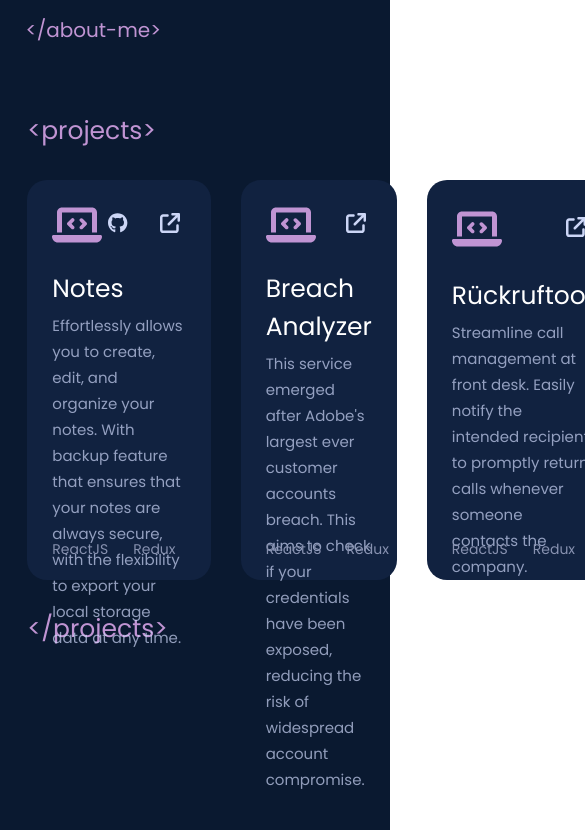
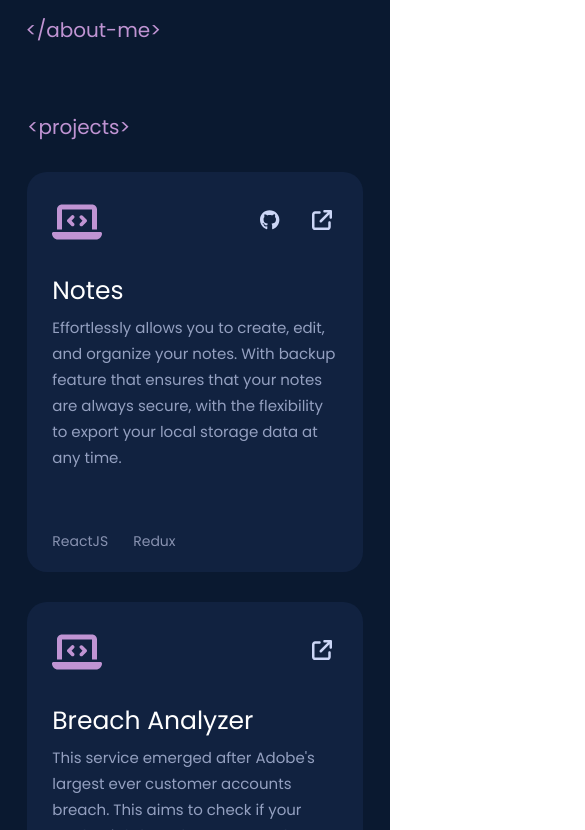
Before and after one commit to barreyrojohnmiko/personal-portfolio, a React (Create React App) app: page /#/ in a window 390 px wide. Shown: the part 2094-2924 px from the top of the page, 585 px wide, since content can reach past the window. Built offline with nearby package versions, Linux system fonts and the light colour scheme.

Commit message:
fixed broken projects panel

```diff
--- a/src/components/projects/Projects.tsx
+++ b/src/components/projects/Projects.tsx
@@ -8,6 +8,7 @@ type ProjectsProps = { projectsSectionRef: RefObject<HTMLDivElement> };
 
 const panelData = [
   {
+    pID: 1,
     projectLabel: "Notes",
     projectDescription:
       "Effortlessly allows you to create, edit, and organize your notes. With backup feature that ensures that your notes are always secure, with the flexibility to export your local storage data at any time.",
@@ -16,6 +17,7 @@ const panelData = [
     techUsed: ["ReactJS", "Redux"],
   },
   {
+    pID: 2,
     projectLabel: "Breach Analyzer",
     projectDescription:
       "This service emerged after Adobe's largest ever customer accounts breach. This aims to check if your credentials have been exposed, reducing the risk of widespread account compromise.",
@@ -24,6 +26,7 @@ const panelData = [
     techUsed: ["ReactJS", "Redux"],
   },
   {
+    pID: 3,
     projectLabel: "Rückruftool",
     projectDescription:
       "Streamline call management at front desk. Easily notify the intended recipient to promptly return calls whenever someone contacts the company.",
@@ -41,7 +44,7 @@ const ProjectsComponent: React.FC<ProjectsProps> = ({ projectsSectionRef }) => {
 
       <div className="projects-panel-container">
         {panelData.map((data: any, index: any) => (
-          <React.Fragment key={index}>
+          <React.Fragment key={data.pID}>
             <ProjectPanelView
               projectLabel={data.projectLabel}
               projectDescription={data.projectDescription}
--- a/src/components/projects/styles.scss
+++ b/src/components/projects/styles.scss
@@ -27,13 +27,13 @@
 }
 
 @media screen and (min-width: 0px) and (max-width: 1023px) {
-  .projects-panel-container {
-    display: grid;
-    grid-template-columns: 1fr;
-    flex-direction: column;
-  }
+  .projects-container {
+    .projects-panel-container {
+      grid-template-columns: 1fr;
+    }
 
-  .projects-label {
-    font-size: 20px;
+    .projects-label {
+      font-size: 20px;
+    }
   }
 }
```
